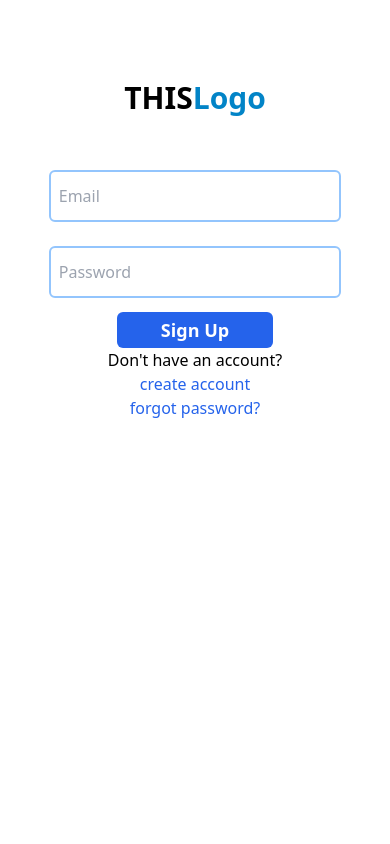
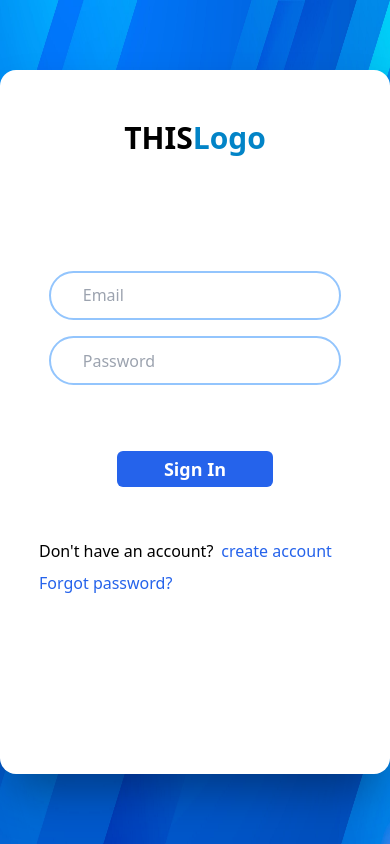
Before and after one commit to roranger216/landing-page-rse, a Next.js app: page /components/signIn in a window 390 px wide. Built offline with nearby package versions, Linux system fonts and the light colour scheme.

Commit message:
enhance responsive sign-in

```diff
--- a/src/pages/components/auth/signin.tsx
+++ b/src/pages/components/auth/signin.tsx
@@ -1,8 +1,10 @@
 import React from 'react';
+import SignIn from '../signIn';
 
 const Signin = () => {
   return (
-    <h1 className="text-center font-bold text-4xl p-10">Sign In Here</h1>
+
+    <SignIn/>
   )
 }
 
--- /dev/null
+++ b/src/pages/components/functions/account_alert.tsx
@@ -0,0 +1,34 @@
+import React from 'react'
+import { useState, useEffect } from 'react';
+export default function AccountAlert() {
+
+
+     const [showAlert, setShowAlert] = useState(false); //alert
+     useEffect(() => {
+       // Show the div after 1 second
+       setTimeout(() => {
+         setShowAlert(false);
+       }, 1000);
+
+       // Hide the div after 3 seconds
+       setTimeout(() => {
+         setShowAlert(true);
+       }, 3000);
+     }, []);
+  return (
+    <div>
+      {showAlert && (
+        <div className=" w-full">
+          <h1
+            className="text-red-500 max-[480px]:text-lg text-center
+                                          sm:text-xl
+                                           md:text-xl
+                                           lg:text-2xl"
+          >
+            Incorrect Email or Password!
+          </h1>
+        </div>
+      )}
+    </div>
+  );
+}
--- a/src/pages/components/signIn.tsx
+++ b/src/pages/components/signIn.tsx
@@ -1,8 +1,6 @@
 import React, { useState,ChangeEvent,useEffect } from 'react'
-
-
-
-
+import bg from '../../assets/img/f-bg.jpg';
+import Image from 'next/image';
 
 const SignIn = () => {
 
@@ -17,17 +15,6 @@ const SignIn = () => {
     const [passwordValue, setPasswordValue] =useState("")
 
     const [showAlert, setShowAlert] = useState(false); //alert
-    useEffect(() => {
-      // Show the div after 1 second
-      setTimeout(() => {
-        setShowAlert(true);
-      }, 1000);
-
-      // Hide the div after 3 seconds
-      setTimeout(() => {
-        setShowAlert(true);
-      }, 3000);
-    }, []);
 
     const handleEmail =(event: ChangeEvent<HTMLInputElement> ) =>{
         setEmail( event.target.value);
@@ -36,11 +23,17 @@ const SignIn = () => {
     const handlePassword =(event: ChangeEvent<HTMLInputElement>)=>{
         setPasswordValue(event.target.value)
     }
+    const triggerAlert =()=>{
+        setShowAlert(true);
+        setTimeout(() => {
+          setShowAlert(false);
+        }, 3000);
+    }
      const handleButtonClick = () => {
        // Perform action when button is clicked
          if (emailValue.trim() == ''){
 
-            setShowAlert(true)
+           triggerAlert()
          }
          else if ( emailValue.includes('@') && emailValue.includes('.')){
                 if(accountArray.find(obj =>obj.email == emailValue)){
@@ -48,46 +41,109 @@ const SignIn = () => {
                         alert('Hooray')
                     }
                     else{
-                        setShowAlert(true)
+                      triggerAlert()
                     }
                 }
                 else{
                     setShowAlert(true)
+                    setTimeout(() => {
+                      setShowAlert(false);
+                    }, 3000);
                 }
 
          }
          else{
 
-            setShowAlert(true)
+          triggerAlert()
          }
 
         }
     return (
-        <div className="grid mt-20 mb-10">
-            <div className="flex justify-center mb-10">
-                <div className="Logo">
-                    <h1 className="font-bold text-3xl">THIS<span className="text-sky-600">Logo</span></h1>
+      <div className=" w-screen h-screen flex justify-center items-center ">
+        <Image
+        alt='bg'
+        src={bg} className="w-screen h-screen -z-10"
+        />
+        <div
+          className="grid absolute bg-white rounded-2xl shadow-2xl shadow-black/40
+                        max-[480px]:w-full h-5/6
+                        sm:w-3/4 sm:h-5/6 sm:border-0
+                        md:w-1/2 md:h-3/4
+                        xl:w-1/3 p"
+        >
+          <div className="flex justify-center">
+            <div className="Logo flex justify-center items-center">
+              <h1 className="font-bold text-3xl">
+                THIS<span className="text-sky-600">Logo</span>
+              </h1>
             </div>
           </div>
-            <div className="inputs flex justify-center">
-                <div className="flex w-full flex-col justify-center items-center gap-6">
-                    <input value={emailValue} onChange={handleEmail}type="email" name="username" placeholder="Email" className="w-3/4 h-1/3 text-justify px-2 rounded-md border-2 border-blue-300 p-5" />
-                    <input value={passwordValue} onChange={handlePassword} type="password" name="password" placeholder="Password" className="w-3/4 h-1/3 text-justify px-2 rounded-md border-2 border-blue-300 p-5" />
+
+          <div className="inputs flex flex-col justify-center">
+            {showAlert && (
+              <div className=" w-full">
+                <h1
+                  className="text-red-500 max-[480px]:text-lg text-center
+                                          sm:text-xl
+                                           md:text-xl
+                                           lg:text-2xl"
+                >
+                  Incorrect Email or Password!
+                </h1>
+              </div>
+            )}
+
+            <div className="flex w-full flex-col justify-center items-center gap-6 max-[480px]:gap-4">
+              <input
+                value={emailValue}
+                onChange={handleEmail}
+                type="email"
+                name="username"
+                placeholder="Email"
+                className="w-3/4 h-1/3 text-justify pl-8 px-2 rounded-full border-2 border-blue-300 p-5"
+              />
+              <input
+                value={passwordValue}
+                onChange={handlePassword}
+                type="password"
+                name="password"
+                placeholder="Password"
+                className="w-3/4 h-1/3 text-justify pl-8 px-2 rounded-full border-2 border-blue-300 p-5"
+              />
             </div>
           </div>
           <div className="buttons w-full">
             <div className="flex flex-col items-center justify-between mb-20">
-                    <button onClick= {handleButtonClick} type="submit" className=" w-2/5 bg-blue-600 hover:bg-blue-400 p-1 rounded-md font-bold text-lg text-white hover:text-gray-200">
-                        Sign Up
+              <button
+                onClick={handleButtonClick}
+                type="submit"
+                className=" w-2/5 bg-blue-600 hover:bg-blue-400 p-1 rounded-md font-bold text-lg text-white hover:text-gray-200 mb-5"
+              >
+                Sign In
               </button>
-                    <div className="flex flex-col items-center">
-                        <p className="flex flex-row max-[900px]:flex-col justify-center items-center">Don&apos;t have an account? <a href="" className='text-blue-600'>create account</a></p>
-                        <a href="" className='text-blue-600'>forgot password?</a>
+              <div
+                className="lg:flex flex-col justify-center items-center max-[480px]:pt-8 w-4/5
+                             sm:w-4/5     md:w-9/12"
+              >
+                <div className="w-full  ">
+                  <h2 className="w-auto float-left ">
+                    Don&apos;t have an account?
+                  </h2>
+                  <a href="" className="text-blue-600 pl-2 w-auto ">
+                    create account
+                  </a>
+                </div>
+                <div className="w-full mt-2">
+                  <a href="" className="text-blue-600">
+                    Forgot password?
+                  </a>
                 </div>
               </div>
             </div>
           </div>
-    )
+        </div>
+      </div>
+    );
 }
 
 export default SignIn;
```
Also changed, not shown: src/assets/img/f-bg.jpg (added). Lines whose indentation alone changed are shown as unchanged.
